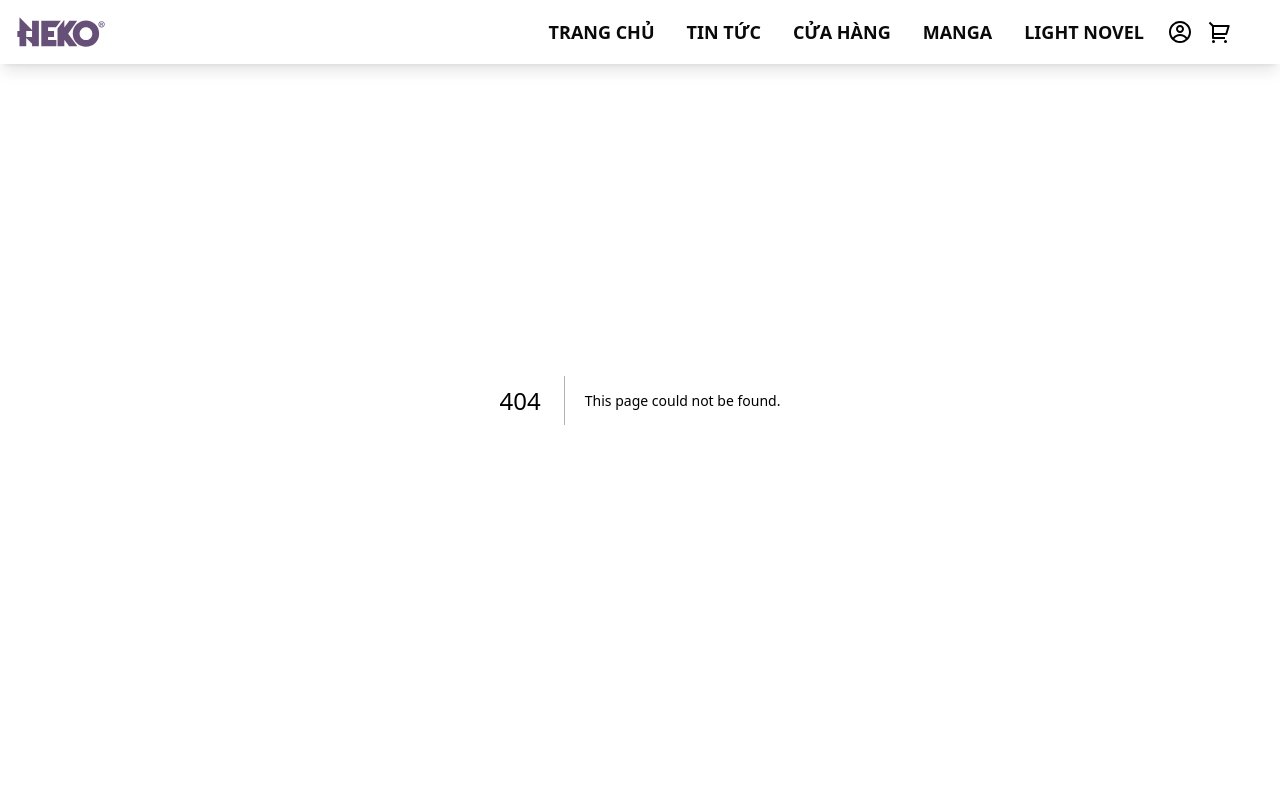
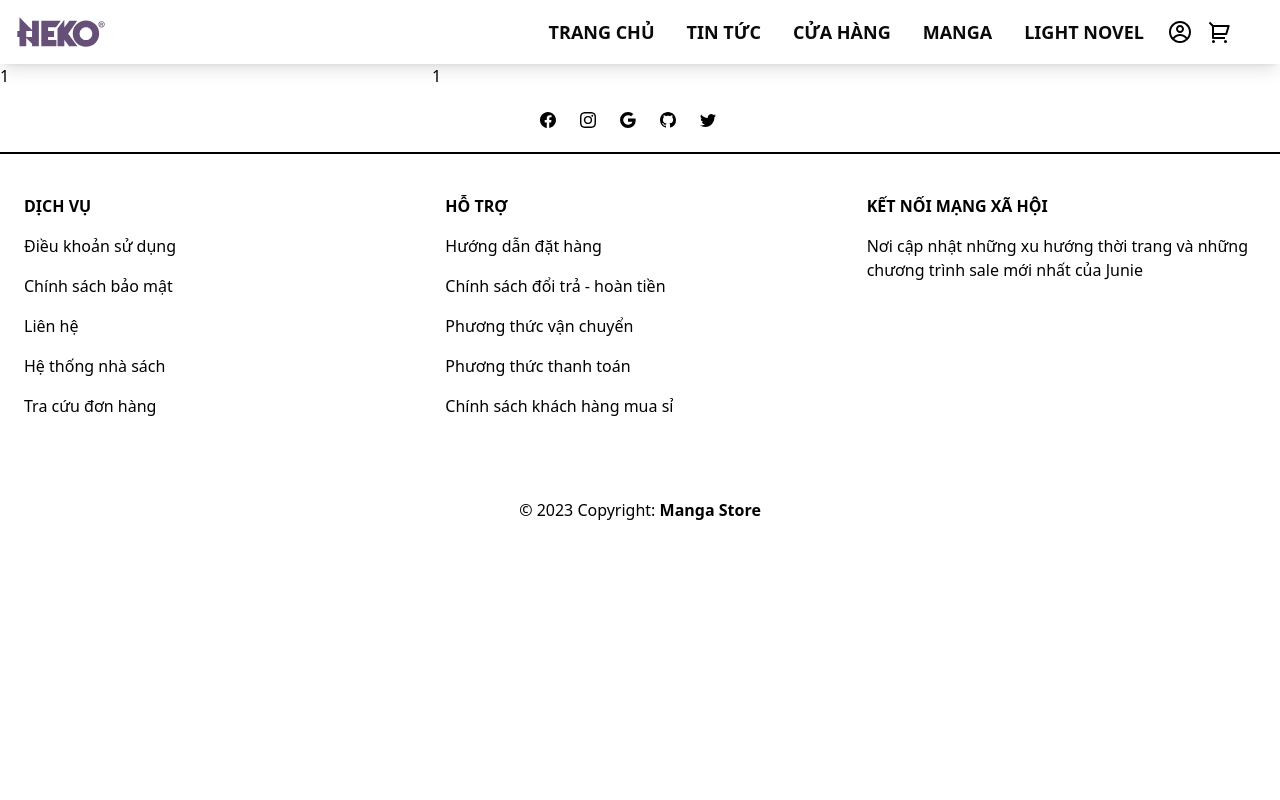
Before and after one commit to XPNguyenDL/next.js-app, a Next.js app: page /collections/1 in a window 1280 px wide. Before the commit this address had no page. Shown: the top 800 px of the page. Built offline with nearby package versions, Linux system fonts and the light colour scheme.

Commit message:
Add collection page

```diff
--- /dev/null
+++ b/app/collections/[id]/page.jsx
@@ -0,0 +1,10 @@
+import React from 'react'
+
+export default function page({ params }) {
+  return (
+    <div className='mt-16 grid grid-cols-3 gap-4'>
+        <div>{params.id}</div>
+        <div className='col-span-2'>{params.id}</div>
+    </div>
+  )
+}
--- /dev/null
+++ b/app/collections/page.jsx
@@ -0,0 +1,15 @@
+import Navigate from "@/src/components/Collection/Navigate";
+import Link from "next/link";
+import React from "react";
+
+export default function page() {
+  return (
+    <div className="mt-16 ">
+      <Navigate />
+      <div className="container mx-auto grid grid-cols-3 gap-4">
+        <div>params.id</div>
+        <div className="col-span-2">params.id</div>
+      </div>
+    </div>
+  );
+}
```
